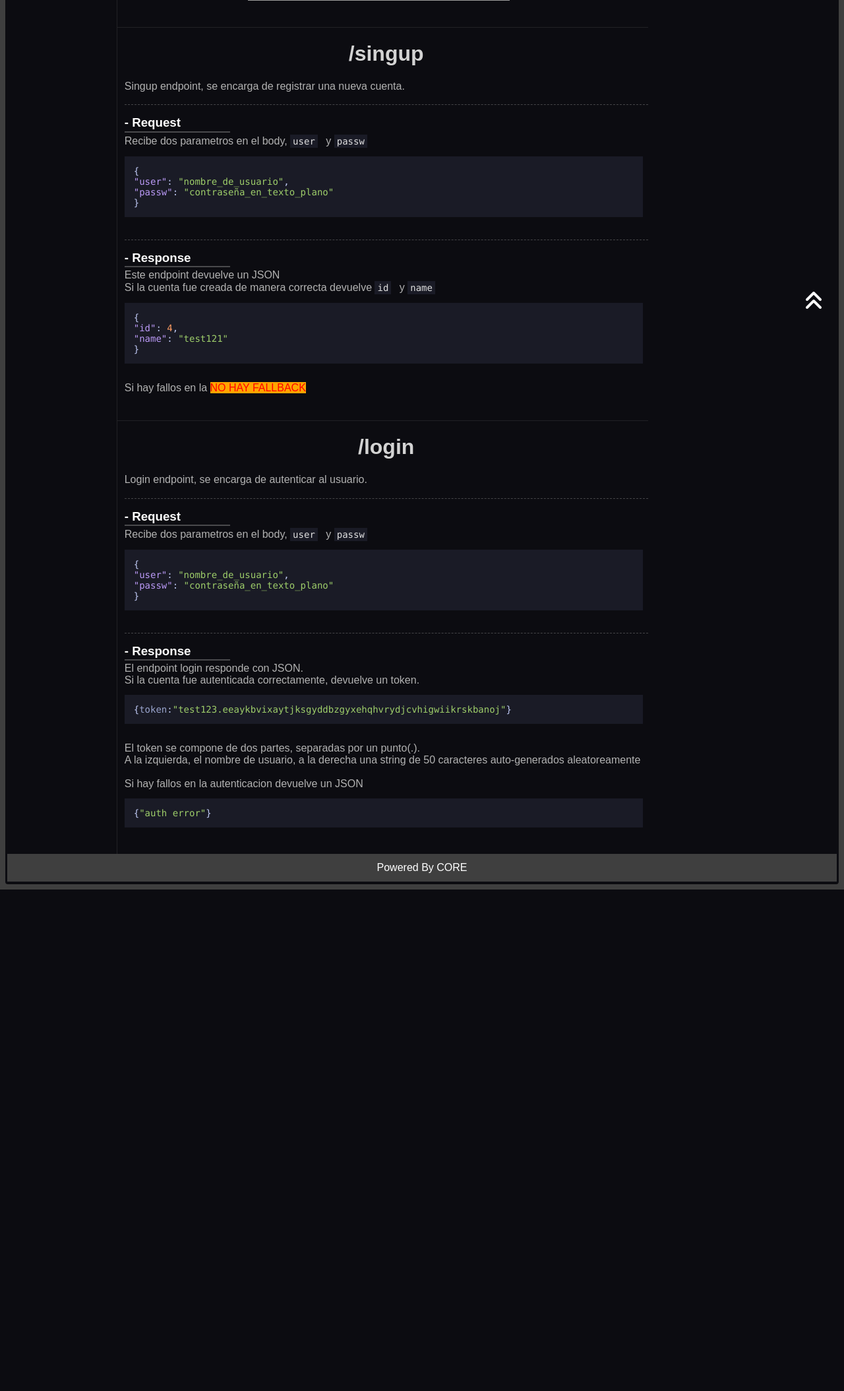
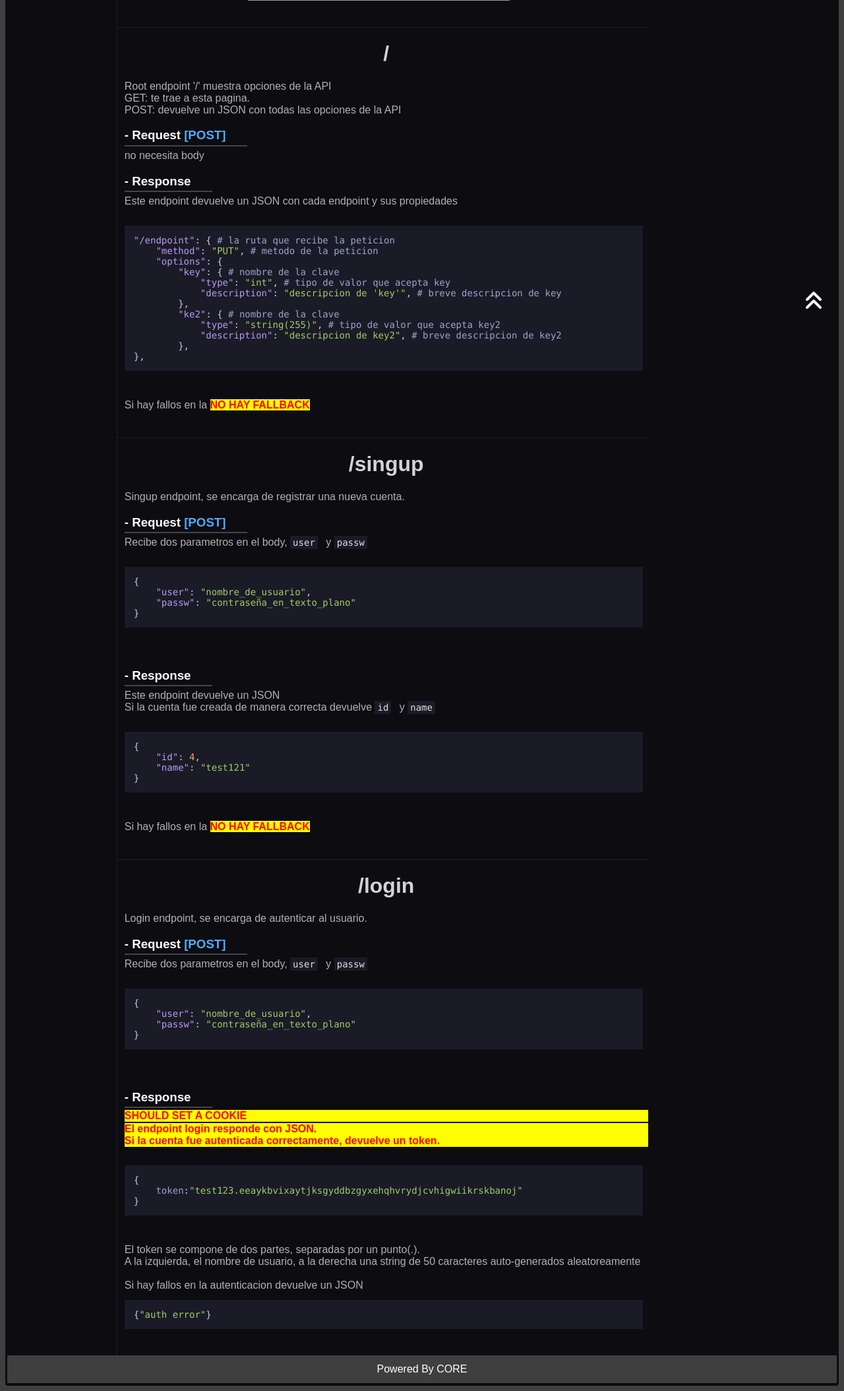
Before and after one commit to santiago-amerio/CAC_BACKEND, a Flask app: page / in a window 1280 px wide. Shown: the part 308-2416 px from the top of the page at 66% size. Before the commit the page ends 1656 px from the top, so only its background shows below. Run offline with Flask 3, Linux system fonts and the light colour scheme; some libraries are stand-ins or nearby versions; grey boxes are pictures that could not be loaded.

```diff
--- a/main.py
+++ b/main.py
@@ -1,7 +1,7 @@
 #
 #   !!! antes que nada corre pip install -r req.txtt !!!
 #
-from flask import Flask, jsonify, request, render_template
+from flask import Flask, jsonify, request, render_template, make_response
 
 
 # del modulo flask importar la clase Flask y los métodos jsonify,request
@@ -13,7 +13,6 @@ from flask_marshmallow import Marshmallow
 from modules.auth import needs_auth_decorator, login, clear_timed_out_tokens
 from modules.instructions import instructions_post
 from datetime import datetime, timedelta
-
 
 
 import os
@@ -163,13 +162,15 @@ class Routes:
         name = request.json["name"]
         user = User.query.filter_by(name=name).first()
         token = login(user, request.json)
-        if token:
+        print("main", token.status_code)
+
+        if token.status_code == 200:
             new_token = Token(user.id, token)
             db.session.add(new_token)
             db.session.commit()
-            return jsonify(token)
+            return token
         else:
-            return "error"
+            return token.json
 
     def clear_tokens(self):
         return clear_timed_out_tokens(db, Token)
@@ -191,15 +192,14 @@ class Routes:
 
     @needs_auth_decorator(db, User, Token, request)
     def create_producto(self):
-            nombre = request.json["nombre"]
-            precio = request.json["precio"]
-            stock = request.json["stock"]
-            imagen = request.json["imagen"]
-            new_producto = Producto(nombre, precio, stock, imagen)
-            db.session.add(new_producto)
-            db.session.commit()
-            return producto_schema.jsonify(new_producto)
-
+        nombre = request.json["nombre"]
+        precio = request.json["precio"]
+        stock = request.json["stock"]
+        imagen = request.json["imagen"]
+        new_producto = Producto(nombre, precio, stock, imagen)
+        db.session.add(new_producto)
+        db.session.commit()
+        return producto_schema.jsonify(new_producto)
 
     def update_producto(self, id):
         producto = Producto.query.get(id)
--- a/templates/instructions_template.html
+++ b/templates/instructions_template.html
@@ -137,9 +137,12 @@
         }
 
 
+        .pre-line>code {
+            display: block;
+        }
 
         code {
-            display: inline-block;
+
             padding: 2px 4px;
             margin-right: .5rem;
             font-family: Consolas, Monaco, 'Courier New', monospace;
@@ -150,27 +153,16 @@
 
         }
 
-        .pre-line {
-            white-space: pre-line;
-            min-width: -webkit-fill-available;
-            min-width: -moz-available;
-            min-width: stretch;
-            max-width: 0;
-            overflow: auto;
-        }
 
         .hljs {
             padding: .5rem .5rem;
         }
 
         .half-title {
-            border-top: 1px dashed rgba(128, 128, 128, 0.49);
-            padding-top: 1rem;
+            display: inline-block;
+            padding-right: 2rem;
             padding-bottom: .2rem;
-            background-image: linear-gradient(rgba(128, 128, 128, 0.49), rgba(128, 128, 128, 0.572));
-            background-size: 10rem 2px;
-            background-position: bottom left;
-            background-repeat: no-repeat;
+            border-bottom: 2px solid rgba(128, 128, 128, 0.49);
             margin-bottom: .2rem;
         }
 
@@ -197,6 +189,28 @@
             bottom: .5rem;
 
         }
+
+        .get {
+            color: gray;
+        }
+
+        .post {
+            color: #51abfa;
+        }
+
+        .delete {
+            color: tomato;
+        }
+
+        .put {
+            color: yellow;
+        }
+
+        .del {
+            color: red;
+            font-weight: bolder;
+            background-color: yellow;
+        }
     </style>
     <link rel="stylesheet"
         href="https://cdn.jsdelivr.net/gh/highlightjs/highlight.js@main/src/styles/tokyo-night-dark.css">
@@ -215,7 +229,7 @@
                 <div>
                     <h1 class="endpoints-title">enpoints</h1>
                     <ul>
-                        <a class="anchor-link" href="#main">
+                        <a class="anchor-link" href="#root">
                             <li class="endpoint">/</li>
                         </a>
                         <a class="anchor-link" href="#singup">
@@ -231,6 +245,29 @@
                 <div id="main" class="api-logo">
                     <img src="https://i.postimg.cc/GtQFmYGv/CORE-WEB-SOLUTIONS-w.png" alt="API Logo">
                 </div>
+                <div id="root" class="section">
+                    <h1>/</h1>
+
+                    <p class="description">
+                        Root endpoint '/' muestra opciones de la API<br>
+                        GET: te trae a esta pagina.<br>
+                        POST: devuelve un JSON con todas las opciones de la API
+                    </p>
+
+                    <h3 class="half-title">- Request <span class="post">[POST]</span></h3>
+                    <p class="description">
+                        no necesita body
+                    </p>
+
+                    <h3 class="half-title">- Response</h3>
+                    <p class="description">Este endpoint devuelve un JSON con cada endpoint y sus propiedades <br>
+                    </p>
+                    <pre class="language-json pre-line">
+                    <code id="code_1" ></code>
+                    </pre>
+                    <p class="description">Si hay fallos en la <span class="del">NO HAY
+                            FALLBACK</span></p>
+                </div>
                 <div id="singup" class="section">
                     <h1>/singup</h1>
 
@@ -238,28 +275,22 @@
                         Singup endpoint, se encarga de registrar una nueva cuenta.<br>
                     </p>
 
-                    <h3 class="half-title">- Request</h3>
+                    <h3 class="half-title">- Request <span class="post">[POST]</span></h3>
                     <p class="description">
                         Recibe dos parametros en el body,
                         <code>user</code> y <code>passw</code>
                     </p>
                     <pre class="language-json pre-line">
-                        <code >{
-                                "user": "nombre_de_usuario",
-                                "passw": "contraseña_en_texto_plano"
-                                }</code>
+                        <code id="code_2"></code>
                         </pre>
                     <h3 class="half-title">- Response</h3>
                     <p class="description">Este endpoint devuelve un JSON <br>
                         Si la cuenta fue creada de manera correcta devuelve <code>id</code> y <code>name</code>
                     </p>
                     <pre class="language-json pre-line">
-                    <code >{
-                            "id": 4,
-                            "name": "test121"
-                            }</code>
+                    <code id="code_3"></code>
                     </pre>
-                    <p class="description">Si hay fallos en la <span style="color:red;background-color:orange;">NO HAY
+                    <p class="description">Si hay fallos en la <span class="del">NO HAY
                             FALLBACK</span></p>
                 </div>
                 <div id="login" class="section">
@@ -268,31 +299,35 @@
                     <p class="description">
                         Login endpoint, se encarga de autenticar al usuario.
                     </p>
-                    <h3 class="half-title">- Request</h3>
+                    <h3 class="half-title">- Request <span class="post">[POST]</span></h3>
                     <p class="description">
                         Recibe dos parametros en el body,
                         <code>user</code> y <code>passw</code>
                     </p>
                     <pre class="language-json pre-line">
-                        <code >{
+                        <code  id="code_4">{
                                 "user": "nombre_de_usuario",
                                 "passw": "contraseña_en_texto_plano"
                                 }</code>
                     </pre>
                     <h3 class="half-title">- Response</h3>
-                    <p class="description">El endpoint login responde con JSON.<br>
+                    <p class="del">SHOULD SET A COOKIE</p>
+                    <p style="display:none" class="description">Establece una cookie en el cliente, con la key "token" y
+                        el valor del token
+                    </p>
+                    <p class="description del">El endpoint login responde con JSON.<br>
                         Si la cuenta fue autenticada correctamente, devuelve un token.
                     </p>
                     <pre class="language-json pre-line">
-                        <code >{token:"test123.eeaykbvixaytjksgyddbzgyxehqhvrydjcvhigwiikrskbanoj"}</code>
+                        <code id="code_5">{token:"test123.eeaykbvixaytjksgyddbzgyxehqhvrydjcvhigwiikrskbanoj"}</code>
                     </pre>
                     <p class="description">
                         El token se compone de dos partes, separadas por un punto(.).<br>
                         A la izquierda, el nombre de usuario, a la derecha una string de 50 caracteres auto-generados
                         aleatoreamente<br><br>
-                        Si hay fallos en la autenticacion devuelve un JSON
-                    <pre class="language-json"><code>{"auth error"}</code></pre>
-                    </p>
+                        Si hay fallos en la autenticacion devuelve un JSON</p>
+                    <pre id="code_6" class="language-json"><code>{"auth error"}</code></pre>
+
                 </div>
 
 
@@ -303,7 +338,48 @@
                 Powered By CORE </p>
         </div>
     </div>
+    <script>
+        function add_code(id, code) {
 
+            tag = document.querySelector(`#${id}`)
+            tag.innerHTML = code.replace(/^\s{16}/gm, '')
+        }
+        code1 = `"/endpoint": { # la ruta que recibe la peticion
+                    "method": "PUT", # metodo de la peticion
+                    "options": {
+                        "key": { # nombre de la clave
+                            "type": "int", # tipo de valor que acepta key
+                            "description": "descripcion de 'key'", # breve descripcion de key
+                        },
+                        "ke2": { # nombre de la clave
+                            "type": "string(255)", # tipo de valor que acepta key2
+                            "description": "descripcion de key2", # breve descripcion de key2
+                        },
+                },`
+        code2 = `{
+                    "user": "nombre_de_usuario",
+                    "passw": "contraseña_en_texto_plano"
+                }`
+        code3 = `{
+                    "id": 4,
+                    "name": "test121"
+                }`
+        code4 = `{
+                    "user": "nombre_de_usuario",
+                    "passw": "contraseña_en_texto_plano"
+                }`
+        code5 = `{
+                    token:"test123.eeaykbvixaytjksgyddbzgyxehqhvrydjcvhigwiikrskbanoj"
+                }`
+
+        add_code("code_1", code1)
+        add_code("code_2", code2)
+        add_code("code_3", code3)
+        add_code("code_4", code4)
+        add_code("code_5", code5)
+        add_code("code_6", code6)
+
+    </script>
 
 </body>
 
```
Also changed, not shown: modules/auth.py (+14 -4 lines), 1 other file.
